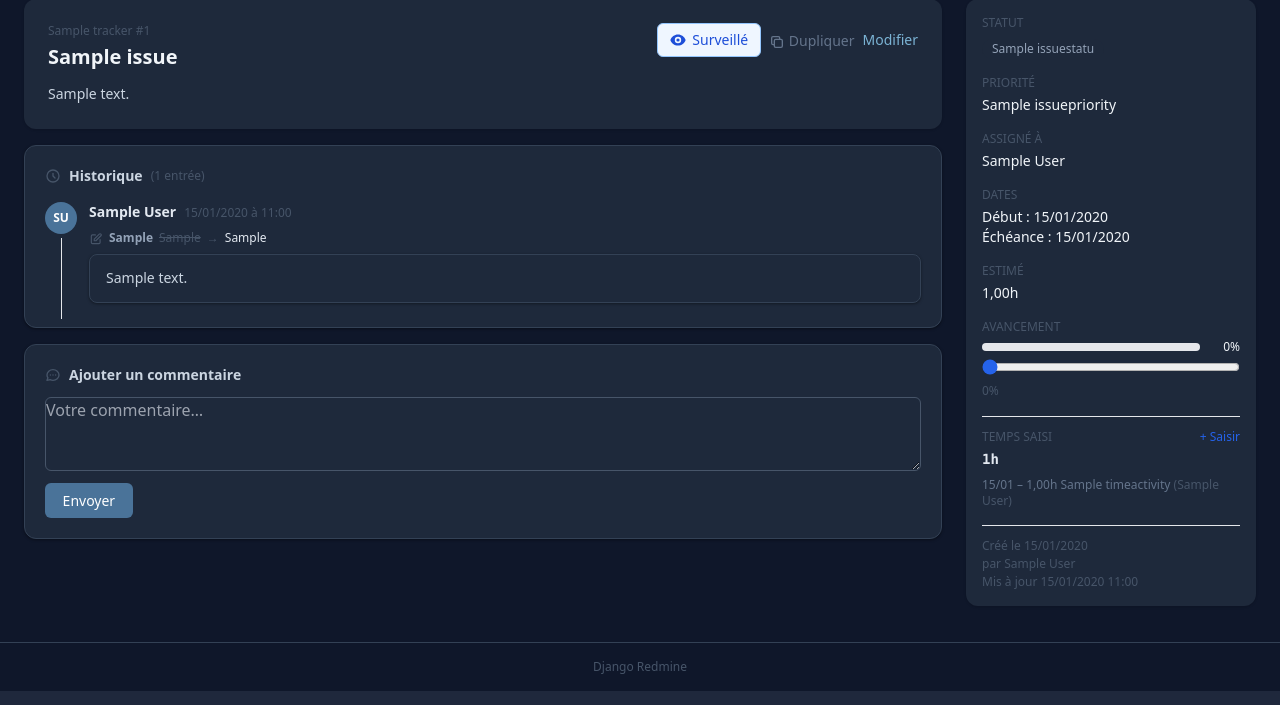
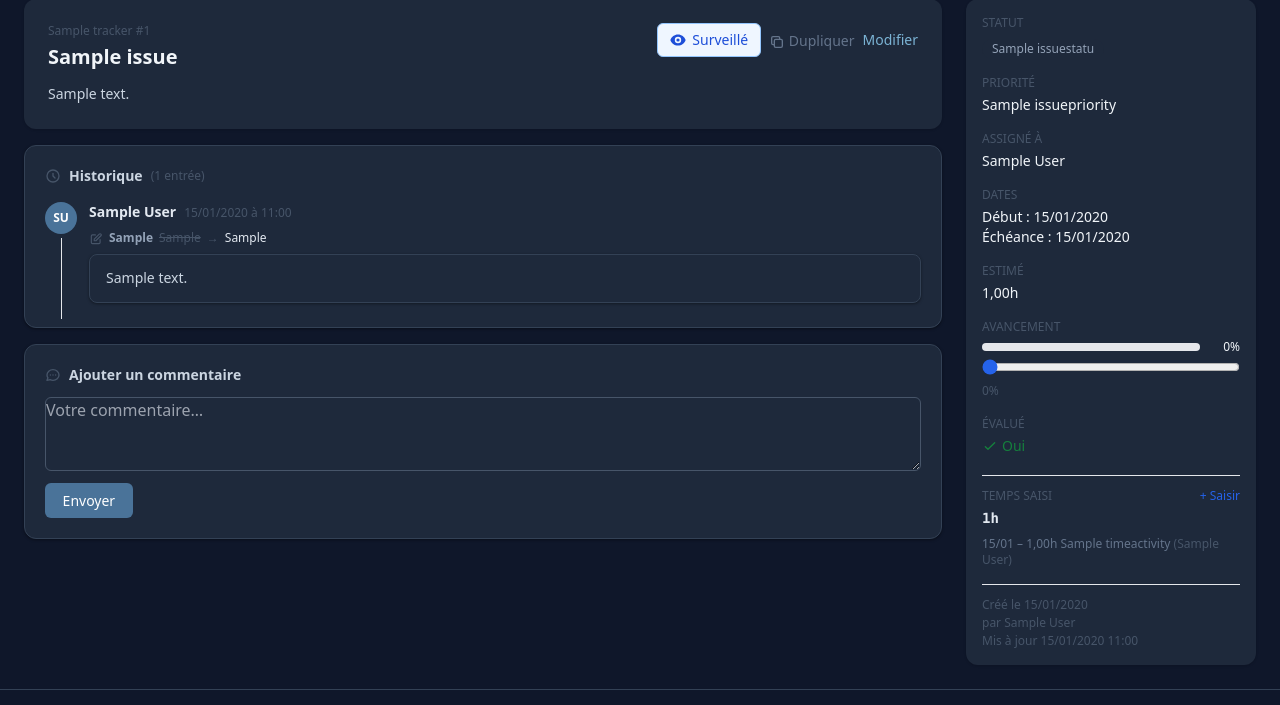
Before and after one commit to souleymady530/neereprojectmanager, a Django app: page /issues/1/ in a window 1280 px wide. Shown: the part 109-814 px from the top of the page. Run offline with Django 5.2, Linux system fonts and the light colour scheme; a user stored in the database is signed in; tables that the repository leaves empty hold one stand-in row (values such as "Sample post"); data that the repository does not hold is empty; some libraries are stand-ins or nearby versions.

Commit message:
feat: affiche le champ évalué dans le détail du ticket
Co-Authored-By: Claude Sonnet 4.6 <noreply@anthropic.com>

```diff
--- a/templates/issues/detail.html
+++ b/templates/issues/detail.html
@@ -153,6 +153,21 @@
             <!-- Avancement : widget HTMX -->
             {% include "issues/_done_ratio_widget.html" %}
 
+            <!-- Évalué -->
+            <div>
+                <div class="text-xs text-gray-400 uppercase mb-1">Évalué</div>
+                {% if issue.is_evaluated %}
+                <span class="inline-flex items-center gap-1 text-green-700 font-medium">
+                    <svg xmlns="http://www.w3.org/2000/svg" class="h-4 w-4" fill="none" viewBox="0 0 24 24" stroke="currentColor">
+                        <path stroke-linecap="round" stroke-linejoin="round" stroke-width="2" d="M5 13l4 4L19 7"/>
+                    </svg>
+                    Oui
+                </span>
+                {% else %}
+                <span class="text-gray-400">Non</span>
+                {% endif %}
+            </div>
+
             <!-- Temps saisi -->
             <div class="pt-3 border-t">
                 <div class="flex items-center justify-between mb-1">
```
